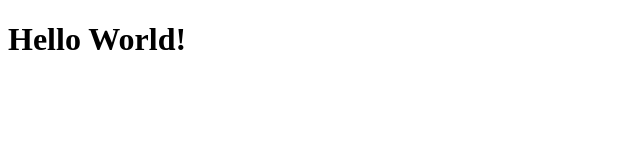
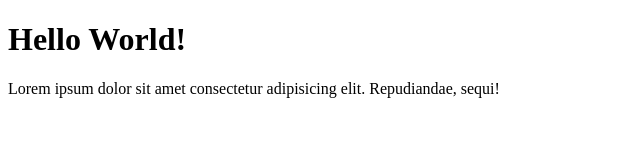
Before and after one commit to Vinitha-2025/web, a plain HTML site: page index.html in a window 1280 px wide. Shown: the whole page, without its empty margins (0-640 px from the left). Drawn offline with Linux system fonts and the light colour scheme.

Commit message:
Added p tag

```diff
--- a/index.html
+++ b/index.html
@@ -7,5 +7,6 @@
 </head>
 <body>
     <h1>Hello World!</h1>
+    <p>Lorem ipsum dolor sit amet consectetur adipisicing elit. Repudiandae, sequi!</p>
 </body>
 </html>
```
